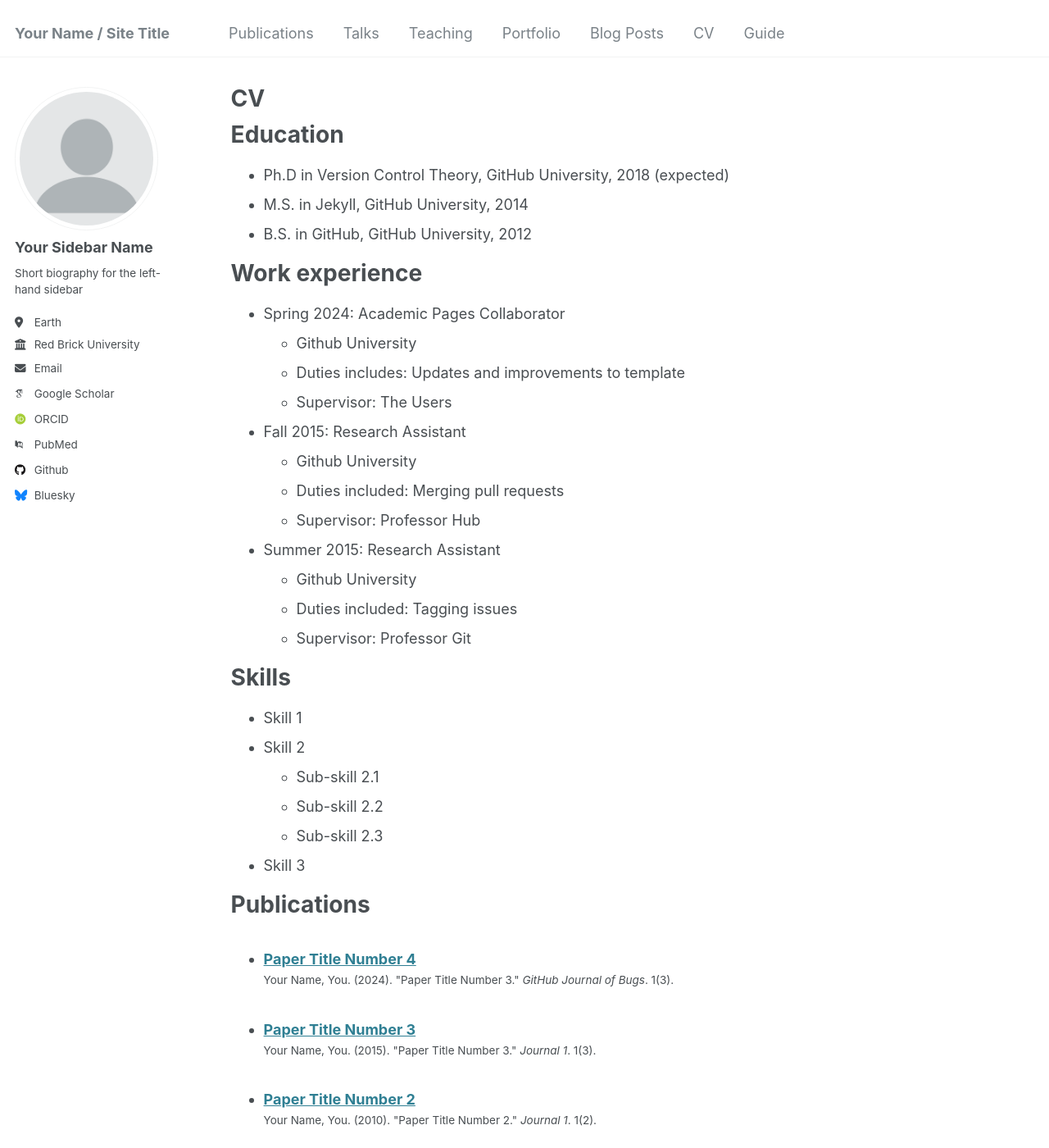
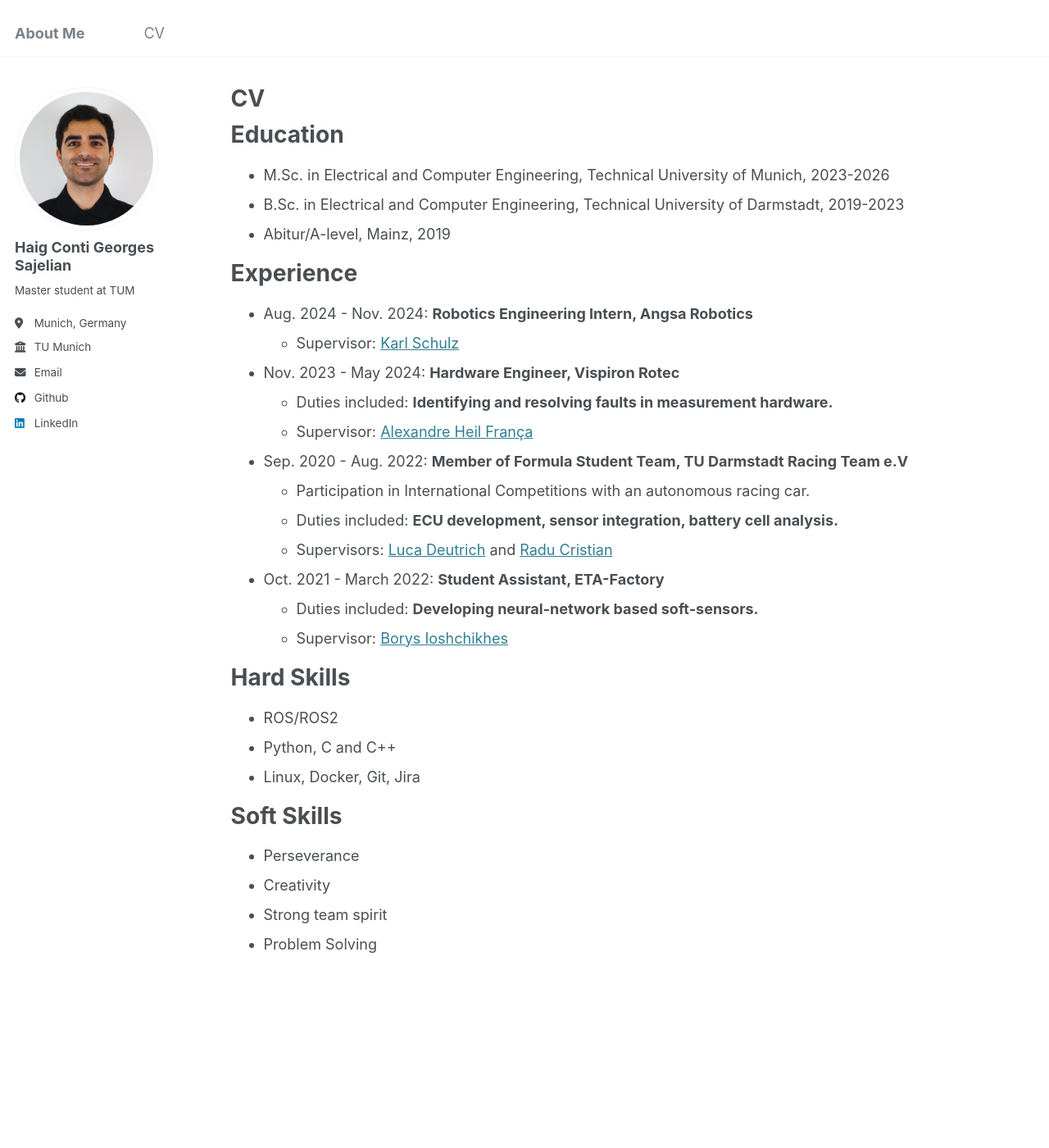
Before and after one commit to sajelian/sajelian.github.io, a Jekyll site: the page built from _pages/cv.md, in a window 1280 px wide and 1400 px high. Shown: the whole window at 82% size. Built offline with Jekyll 4.4.1, drawn with Linux system fonts in a browser that asks for light colours; some web fonts are replaced; some of the changed text lies outside the part shown.

Commit message:
first adaptions

```diff
--- a/_config.yml
+++ b/_config.yml
@@ -7,36 +7,36 @@
 # server process.
 
 # Basic Site Settings
-locale                   : "en-US"
-title                    : "Your Name / Site Title"
+locale                   : "de-DE"
+title                    : "About Me"
 title_separator          : "-"
-name                     : &name "Your Name"
+name                     : &name "Haig Conti Georges Sajelian"
 description              : &description "personal description"
-url                      : https://academicpages.github.io # the base hostname & protocol for your site e.g. "https://[your GitHub username].github.io"
+url                      : https://sajelian.github.io # the base hostname & protocol for your site e.g. "https://[your GitHub username].github.io"
 baseurl                  : "" # the subpath of your site, e.g. "/blog"
-repository               : "academicpages/academicpages.github.io"
+repository               : "sajelian/sajelian.github.io"
 
 # Site Author - The following control what appear as part of the author content on the side bar.
 #               If a field is blank the icon and link will not appear, otherwise it will be shown.
 #               Additional customization can be done by editing /_includes/author-profile.html
 author:
   # Biographic information
-  avatar           : "profile.png"
-  name             : "Your Sidebar Name"
+  avatar           : "dart_alt.jpg"
+  name             : "Haig \n Conti Georges \n Sajelian"
   pronouns         : # example: "she/her"
-  bio              : "Short biography for the left-hand sidebar"
-  location         : "Earth"
-  employer         : "Red Brick University"
-  uri              : # URL
-  email            : "none@example.org"
+  bio              : "Master student at TUM"
+  location         : "Munich, Germany"
+  employer         : "TU Munich"
+  employer_url     : "https://www.tum.de"
+  email            : "haig.sajelian@tum.de"
 
   # Academic websites
   arxiv            : # URL - Update with the correct link to your profile
-  googlescholar    : "https://scholar.google.com/citations?user=PS_CX0AAAAAJ"
+  googlescholar    : # "https://scholar.google.com/citations?user=PS_CX0AAAAAJ"
   impactstory      : # URL
-  orcid            : "http://orcid.org/yourorcidurl"
+  orcid            : # "http://orcid.org/yourorcidurl"
   semantic         : # URL
-  pubmed           : "https://www.ncbi.nlm.nih.gov/pubmed/?term=john+snow"
+  pubmed           : # "https://www.ncbi.nlm.nih.gov/pubmed/?term=john+snow"
   researchgate     : # URL
   scopus           : # URL
 
@@ -44,12 +44,12 @@ author:
   bitbucket        : # Username - Update with your username on the site
   codepen          : # Username
   dribbble         : # Username
-  github           : "academicpages"
+  github           : "sajelian"
   kaggle           : # Username
   stackoverflow    : # User number or user number and name (i.e., use "1" or "1/jeff-atwood")
 
   # Social media
-  bluesky          : "bsky.app" # Replace this with you Bluesky username
+  bluesky          : # "bsky.app" # Replace this with you Bluesky username
   facebook         : # Username
   flickr           : # Username
   foursquare       : # Username
@@ -58,7 +58,7 @@ author:
   keybase          : # Username
   instagram        : # Username
   lastfm           : # Username
-  linkedin         : # Username
+  linkedin         : haig-conti-georges-sajelian-57b245220 # Username
   mastodon         : # URL
   medium           : # URL
   pinterest        : # Username
@@ -117,7 +117,7 @@ staticman:
       options:
         format           : "iso8601" # "iso8601" (default), "timestamp-seconds", "timestamp-milliseconds"
 atom_feed:
-  hide                   : false     # change to true to hide the RSS feed in the footer
+  hide                   : true     # change to true to hide the RSS feed in the footer
   path                   : # blank (default) uses feed.xml
 
 
@@ -212,18 +212,18 @@ kramdown:
 
 # These settings control the types of collections used by the template
 collections:
-  teaching:
-    output: true
-    permalink: /:collection/:path/
-  publications:
-    output: true
-    permalink: /:collection/:path/
+  # teaching:
+  #   output: true
+  #   permalink: /:collection/:path/
+  # publications:
+  #   output: true
+  #   permalink: /:collection/:path/
   portfolio:
     output: true
     permalink: /:collection/:path/
-  talks:
-    output: true
-    permalink: /:collection/:path/
+  # talks:
+  #   output: true
+  #   permalink: /:collection/:path/
 
 
 # These settings control how pages and collections are included in the site
--- a/_includes/author-profile.html
+++ b/_includes/author-profile.html
@@ -27,11 +27,11 @@
       {% if author.location %}
         <li class="author__desktop"><i class="fa-solid fa-location-dot icon-pad-right" aria-hidden="true"></i>{{ author.location }}</li>
       {% endif %}
-      {% if author.employer %}
+      <!-- {% if author.employer %}
         <li class="author__desktop"><i class="fas fa-fw fa-building-columns icon-pad-right" aria-hidden="true"></i>{{ author.employer }}</li>
-      {% endif %}
-      {% if author.uri %}
-        <li><a href="{{ author.uri }}"><i class="fas fa-fw fa-link icon-pad-right" aria-hidden="true"></i>{{ site.data.ui-text[site.locale].website_label | default: "Website" }}</a></li>
+      {% endif %} -->
+      {% if author.employer and author.employer_url %}
+        <li><a href="{{ author.employer_url }}" target="_blank"><i class="fas fa-fw fa-building-columns icon-pad-right" aria-hidden="true"></i>{{ author.employer }}</a></li>
       {% endif %}
       {% if author.email %}
         <li><a href="mailto:{{ author.email }}"><i class="fas fa-fw fa-envelope icon-pad-right" aria-hidden="true"></i>{{ site.data.ui-text[site.locale].email_label | default: "Email" }}</a></li>
@@ -74,7 +74,7 @@
         <li><a href="https://dribbble.com/{{ author.dribbble }}"><i class="fab fa-fw fa-dribbble icon-pad-right" aria-hidden="true"></i>Dribbble</a></li>
       {% endif %}
       {% if author.github %}
-        <li><a href="https://github.com/{{ author.github }}"><i class="fab fa-fw fa-github icon-pad-right" aria-hidden="true"></i>Github</a></li>
+        <li><a href="https://github.com/{{ author.github }}" target="_blank"><i class="fab fa-fw fa-github icon-pad-right" aria-hidden="true"></i>Github</a></li>
       {% endif %}
       {% if author.kaggle %}
         <li><a href="https://kaggle.com/{{ author.kaggle }}"><i class="fab fa-fw fa-kaggle icon-pad-right" aria-hidden="true"></i>Kaggle</a></li>
@@ -112,7 +112,7 @@
         <li><a href="https://last.fm/user/{{ author.lastfm }}"><i class="fab fa-fw fa-lastfm icon-pad-right" aria-hidden="true"></i>Last.fm</a></li>
       {% endif %}
       {% if author.linkedin %}
-        <li><a href="https://www.linkedin.com/in/{{ author.linkedin }}"><i class="fab fa-fw fa-linkedin icon-pad-right" aria-hidden="true"></i>LinkedIn</a></li>
+        <li><a href="https://www.linkedin.com/in/{{ author.linkedin }}" target="_blank"><i class="fab fa-fw fa-linkedin icon-pad-right" aria-hidden="true"></i>LinkedIn</a></li>
       {% endif %}
       {% if author.mastodon %}
         <li><a href="{{ author.mastodon }}"><i class="fab fa-fw fa-mastodon icon-pad-right" aria-hidden="true"></i>Mastodon</a></li>
--- a/_pages/cv.md
+++ b/_pages/cv.md
@@ -11,37 +11,44 @@ redirect_from:
 
 Education
 ======
-* Ph.D in Version Control Theory, GitHub University, 2018 (expected)
-* M.S. in Jekyll, GitHub University, 2014
-* B.S. in GitHub, GitHub University, 2012
+<!-- * Ph.D in Version Control Theory, GitHub University, 2018 (expected) -->
+* M.Sc. in Electrical and Computer Engineering, Technical University of Munich, 2023-2026
+* B.Sc. in Electrical and Computer Engineering, Technical University of Darmstadt, 2019-2023
+* Abitur/A-level, Mainz, 2019
 
-Work experience
+Experience
 ======
-* Spring 2024: Academic Pages Collaborator
-  * Github University
-  * Duties includes: Updates and improvements to template
-  * Supervisor: The Users
+* Aug. 2024 - Nov. 2024: **Robotics Engineering Intern, Angsa Robotics**
+  <!-- * Duties includes: Improving mobile robot localization. -->
+  * Supervisor: <a href="https://de.linkedin.com/in/karl-schulz-angsa" target="_blank">Karl Schulz</a>
 
-* Fall 2015: Research Assistant
-  * Github University
-  * Duties included: Merging pull requests
-  * Supervisor: Professor Hub
+* Nov. 2023 - May 2024: **Hardware Engineer, Vispiron Rotec**
+  * Duties included: **Identifying and resolving faults in measurement hardware.**
+  * Supervisor: <a href="https://www.linkedin.com/in/aaalexandre-heil-fran%C3%A7a/" target="_blank">Alexandre Heil França</a>
 
-* Summer 2015: Research Assistant
-  * Github University
-  * Duties included: Tagging issues
-  * Supervisor: Professor Git
+* Sep. 2020 - Aug. 2022: **Member of Formula Student Team, TU Darmstadt Racing Team e.V**
+  * Participation in International Competitions with an autonomous racing car.
+  * Duties included: **ECU development, sensor integration, battery cell analysis.**
+  * Supervisors: <a href="https://www.linkedin.com/in/luca-deutrich-7031891b8/" target="_blank">Luca Deutrich</a> and <a href="https://www.linkedin.com/in/radu-cristian-584931248" target="_blank">Radu Cristian</a>
 
-Skills
+* Oct. 2021 - March 2022: **Student Assistant, ETA-Factory**
+  * Duties included: **Developing neural-network based soft-sensors.**
+  * Supervisor: <a href="https://www.linkedin.com/in/borys-ioshchikhes/" target="_blank">Borys Ioshchikhes</a>
+
+Hard Skills
 ======
-* Skill 1
-* Skill 2
-  * Sub-skill 2.1
-  * Sub-skill 2.2
-  * Sub-skill 2.3
-* Skill 3
+* ROS/ROS2
+* Python, C and C++
+* Linux, Docker, Git, Jira
 
-Publications
+Soft Skills
+======
+* Perseverance
+* Creativity
+* Strong team spirit
+* Problem Solving
+
+<!-- Publications
 ======
   <ul>{% for post in site.publications reversed %}
     {% include archive-single-cv.html %}
@@ -61,4 +68,4 @@ Teaching
 
 Service and leadership
 ======
-* Currently signed in to 43 different slack teams
+* Currently signed in to 43 different slack teams -->
```
Also changed, not shown: _data/navigation.yml (+12 -12 lines), _pages/about.md (+10 -4 lines), _portfolio/portfolio-1.md (+1 -1 lines), images/angsa_frontal.jpeg (added), images/bio-photo.jpg (deleted), images/dart_alt.jpg (added), images/profile.png (deleted).
